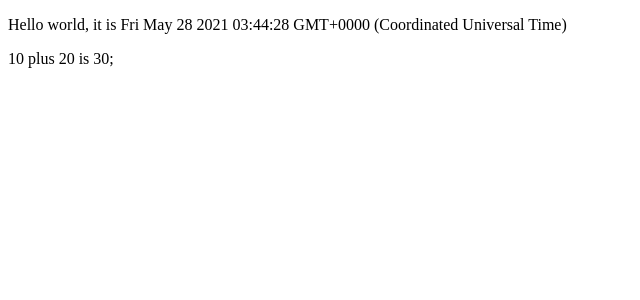
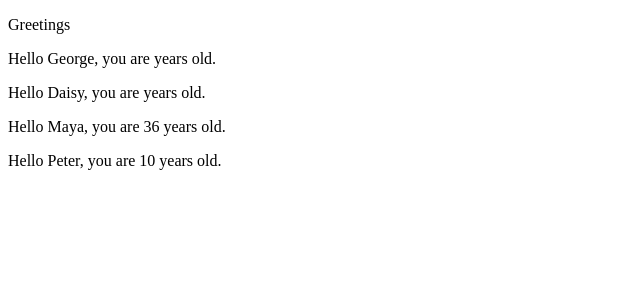
Before and after one commit to VKiNGpl/FullStackOpen, a React (Create React App) app in the folder part1/: page / in a window 1280 px wide. Shown: the top 300 px of the page, without its empty margins (0-640 px from the left). Built offline with nearby package versions, Linux system fonts and the light colour scheme.

Commit message:
basic examples completed

```diff
--- a/part1/src/App.js
+++ b/part1/src/App.js
@@ -1,18 +1,26 @@
-import React from 'react'
+import React from 'react';
+
+const Hello = (props) => {
+  return (
+    <div>
+      <p>Hello { props.name }, you are { props.age } years old.</p>
+    </div>
+  );
+};
 
 const App = () => {
-  const now = new Date();
-  const a = 10;
-  const b = 20;
+  const name = "Peter";
+  const age = 10;
 
-  console.log('Hello from component');
   return (
-  <div>
-    <p>Hello world, it is {now.toString()}</p>
-    <p>
-      {a} plus {b} is {a + b};
-    </p>
-  </div>
-)}
+    <div>
+      <p>Greetings</p>
+      <Hello name="George" />
+      <Hello name="Daisy" />
+      <Hello name="Maya" age={ 26 + 10 } />
+      <Hello name={ name } age={ age } />
+    </div>
+  );
+};
 
 export default App;
```
Also changed, not shown: 1 other file (tests, documents, lock files or other folders).
